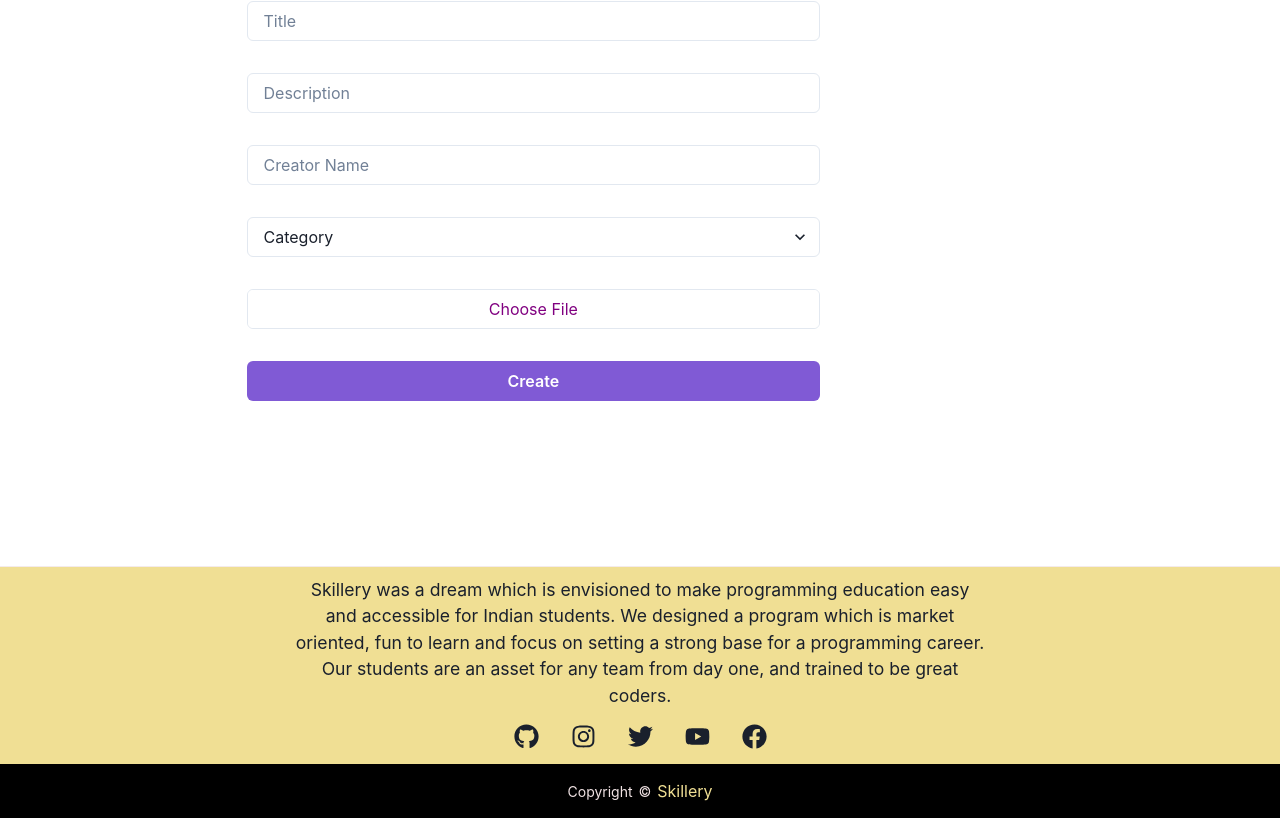
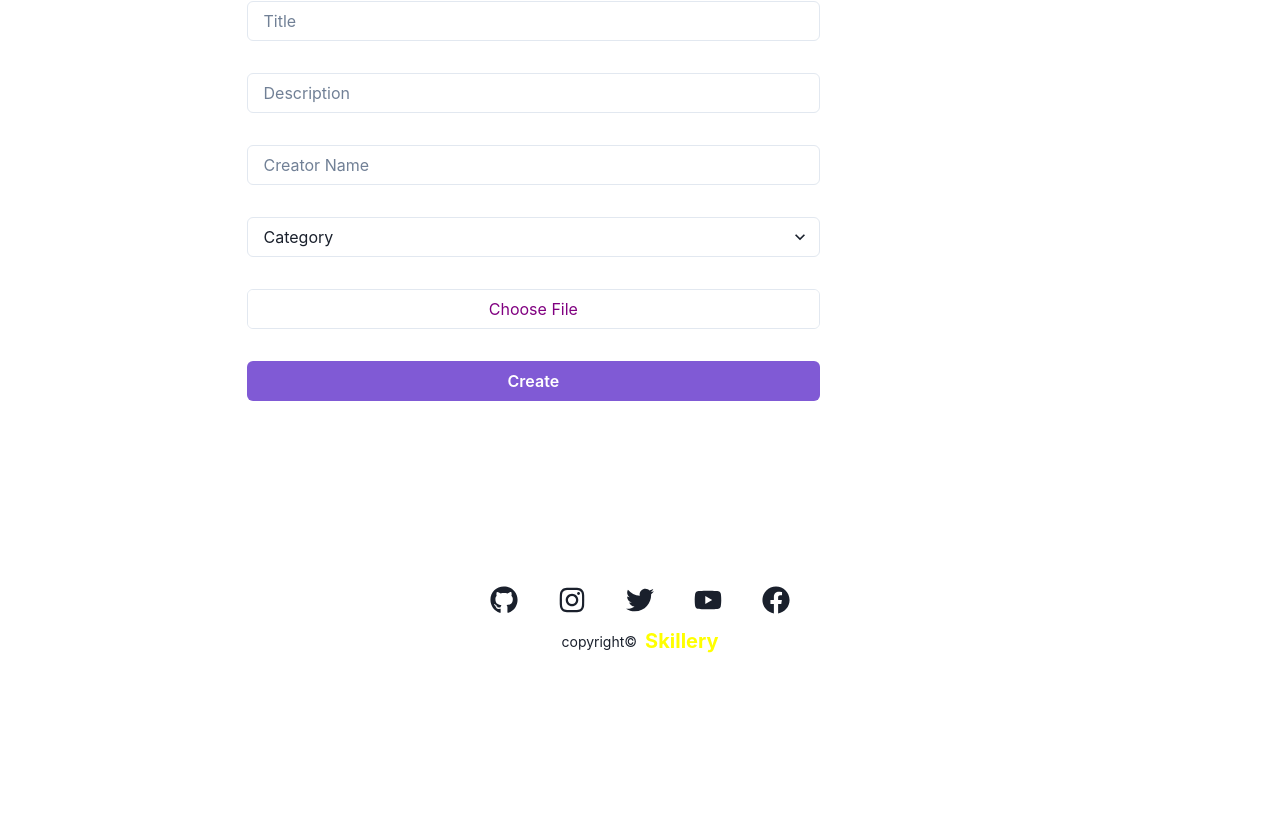
Before and after one commit to ashutoshrawat29/Skillery-FFSD, a React (Create React App) app in the folder frontend/: page /admin/createcourse in a window 1280 px wide. Shown: the part 234-1052 px from the top of the page. After the commit the page ends 906 px from the top, so only its background shows below. Built offline with nearby package versions, Linux system fonts and the light colour scheme.

Commit message:
final changes for mid review

```diff
--- a/frontend/package.json
+++ b/frontend/package.json
@@ -22,6 +22,7 @@
     "react-redux": "^8.0.4",
     "react-router-dom": "^6.4.2",
     "react-scripts": "5.0.1",
+    "react-visibility-sensor": "^5.1.1",
     "web-vitals": "^2.1.4"
   },
   "scripts": {
--- a/frontend/src/components/Courses/Courses.js
+++ b/frontend/src/components/Courses/Courses.js
@@ -88,7 +88,7 @@ function Courses({ courses }) {
     console.log('Added to playlist');
   };
   return (
-    <Container minH={'95vh'} maxW="container.lg" paddingY="8">
+    <Container minH={'100vh'} maxW="container.lg" paddingY="8">
       <Heading children="All Courses" m={'8'} />
       <Input
         value={keyword}
--- a/frontend/src/components/Home.css
+++ b/frontend/src/components/Home.css
@@ -51,3 +51,15 @@
 .course:hover{
   transform: translateY(-10px);
 }
+
+.footer__icon {
+  font-size: 1.75rem;
+  margin-left: 1rem;
+  margin-right: 1rem;
+}
+
+.footer__icon :hover {
+  color: yellow;
+  background-color: #090808;
+  transition: all 0.2s;
+}
--- a/frontend/src/components/Home.js
+++ b/frontend/src/components/Home.js
@@ -1,4 +1,4 @@
-import React from 'react';
+import React, { useRef } from 'react';
 import {
   Box,
   Button,
@@ -16,7 +16,13 @@ import { SiCoursera, SiUdemy } from 'react-icons/si';
 import { DiAws } from 'react-icons/di';
 import vg from '../assests/images/bg.png';
 import introVideo from '../assests/videos/video1.mp4'
+import ReactVisibilitySensor from 'react-visibility-sensor';
+
 function Home() {
+  const videoRef = useRef();
+  const reactVisibilitySensorHandler = (isVisible) => {
+    isVisible? videoRef.current.play() : videoRef.current.pause();
+  }
   return (
     <div className="home">
       <div className="container">
@@ -55,6 +61,7 @@ function Home() {
             <DiAws />
         </HStack>
         <div className="container2">
+          <ReactVisibilitySensor onChange={reactVisibilitySensorHandler}>
               <video
               autoPlay
               controls
@@ -62,8 +69,10 @@ function Home() {
               disablePictureInPicture = {true}
               disableRemotePlayback = {true}
               src={introVideo}
+              ref={videoRef}
               >
               </video>
+          </ReactVisibilitySensor>
         </div>
       </Box>
     </div>
--- a/frontend/src/components/Layout/Footer/Footer.css
+++ /dev/null
@@ -1,57 +0,0 @@
-.footer {
-  display: flex;
-  justify-content: center;
-  border-top: 1px solid rgb(244, 235, 235);
-  padding-top: 10px;
-  font-style: bold;
-  font-weight: 10px;
-  font-size: 1.1rem;
-  height: auto;
-  background-color: #f0df94;
-  text-align: center;
-  padding-left: 23%;
-  padding-right: 23%;
-}
-
-.Footer {
-  display: flex;
-  justify-content: center;
-  padding-top: 15px;
-  padding-bottom: 15px;
-  background-color: #f0df94;
-}
-
-.footer__icon {
-  font-size: 25px;
-  margin-left: 1rem;
-  margin-right: 1rem;
-}
-
-.footer__icon :hover {
-  color: rgb(221, 60, 60);
-  background-color: #090808;
-  transition: all 0.2s;
-}
-
-.footer-bottom {
-  background: #000;
-  /* width: 100vw; */
-  padding: 15px;
-  text-align: center;
-}
-.footer-bottom p {
-  color: rgb(241, 227, 228);
-  font-size: 14px;
-  word-spacing: 2px;
-  text-transform: capitalize;
-}
-.footer-bottom p a {
-  color: #f0df94;
-  font-size: 16px;
-  text-decoration: none;
-}
-.footer-bottom span {
-  text-transform: uppercase;
-  opacity: 0.4;
-  font-weight: 200;
-}
--- a/frontend/src/components/Layout/Footer/Footer.js
+++ b/frontend/src/components/Layout/Footer/Footer.js
@@ -1,3 +1,4 @@
+import { HStack, Text, VStack } from '@chakra-ui/react';
 import React from 'react';
 
 import {
@@ -7,33 +8,39 @@ import {
   FaFacebook,
   FaGithub,
 } from 'react-icons/fa';
+import { Link } from 'react-router-dom';
 
-import './Footer.css';
+import '../../Home.css';
 
 function Footer() {
   return (
-    <div>
-      <p className="footer">
-        {' '}
-        Skillery was a dream which is envisioned to make programming education
-        easy and accessible for Indian students. We designed a program which is
-        market oriented, fun to learn and focus on setting a strong base for a
-        programming career. Our students are an asset for any team from day one,
-        and trained to be great coders.
-      </p>
-      <div className="Footer">
-        <FaGithub className="footer__icon" fontSize="large" href="/" />
-        <FaInstagram className="footer__icon" fontSize="large" href="/" />
-        <FaTwitter className="footer__icon" fontSize="large" href="/" />
-        <FaYoutube className="footer__icon" fontSize="large" href="/" />
-        <FaFacebook className="footer__icon" fontSize="large" href="/" />
-      </div>
-      <div className="footer-bottom">
-        <p>
-          copyright &copy; <a href="#">Skillery</a>{' '}
-        </p>
-      </div>
-    </div>
+    <>
+      <VStack margin={4}>
+        <HStack margin={1}>
+          <Link>
+            <FaGithub className="footer__icon" />
+          </Link>
+          <Link>
+            <FaInstagram className="footer__icon" />
+          </Link>
+          <Link>
+            <FaTwitter className="footer__icon" />
+          </Link>
+          <Link>
+            <FaYoutube className="footer__icon" />
+          </Link>
+          <Link>
+            <FaFacebook className="footer__icon" />
+          </Link>
+        </HStack>
+        <HStack>
+          <Text children="copyright&copy;" fontSize="sm" />
+          <Link to="/">
+            <Text children="Skillery" color="yellow" fontSize="xl" style={{"fontWeight" : "bold"}} />
+          </Link>
+        </HStack>
+      </VStack>
+    </>
   );
 }
 
--- a/frontend/src/components/Layout/Header/Header.js
+++ b/frontend/src/components/Layout/Header/Header.js
@@ -13,7 +13,7 @@ import { useDisclosure } from '@chakra-ui/hooks';
 import { HStack, VStack } from '@chakra-ui/layout';
 import { Link } from 'react-router-dom';
 function Header() {
-  const isAuthenticated = true;
+  const isAuthenticated = false;
   const user = {
     role: "admin"
   }
--- /dev/null
+++ b/frontend/src/components/Layout/SuccessModal/SuccessModal.js
@@ -0,0 +1,44 @@
+import {
+  Button,
+  Flex,
+  Modal,
+  ModalBody,
+  ModalCloseButton,
+  ModalContent,
+  ModalFooter,
+  ModalHeader,
+  ModalOverlay,
+} from '@chakra-ui/react';
+import React from 'react';
+import { AiFillCheckCircle } from 'react-icons/ai';
+import { Link } from 'react-router-dom';
+
+function SuccessModal(props) {
+  return (
+    <Modal isOpen={props.isOpen} onClose={props.onClose}>
+      <ModalOverlay />
+      <ModalContent>
+        <ModalHeader>
+          {' '}
+          <Flex alignItems="center" gap="1">
+            <AiFillCheckCircle color="green" />
+            Success
+          </Flex>
+        </ModalHeader>
+        <ModalCloseButton />
+        <ModalBody>{props.successText}</ModalBody>
+
+        <ModalFooter>
+          <Link to={props.buttonLink}>
+            <Button colorScheme={props.colorTheme} mr={3}>
+              {props.buttonText}
+            </Button>
+          </Link>
+          <Button variant="ghost" onClick={props.onClose}>Close</Button>
+        </ModalFooter>
+      </ModalContent>
+    </Modal>
+  );
+}
+
+export default SuccessModal;
--- a/frontend/src/components/Login/Login.js
+++ b/frontend/src/components/Login/Login.js
@@ -69,14 +69,10 @@ const Login = () => {
 
 
     return (
-        <Container minH={'95vh'} maxW="container.sm" paddingY="8">
+        <Container minH={'85vh'} maxW="container.sm" paddingY="8">
             <VStack h="full" justifyContent="center" spacing="16">
 
                 <Heading children="Welcome to Skillery" m={'8'} />
-
-                {/* <div className='heading' m={'8'}>
-                    Welcome to courseBundler
-                </div> */}
 
                 <form onSubmit={submitHandler}style={{width: "100%"}}>
                 <FormControl isInvalid={error.enteredEmail}>
--- a/frontend/src/components/Register/Register.js
+++ b/frontend/src/components/Register/Register.js
@@ -11,7 +11,6 @@ import {
 
 import React, { useState } from 'react';
 
-// import './SignUp';
 
 const Register = (event) => {
     const [enteredName, setEnteredName] = useState('');
```
Also changed, not shown: frontend/src/components/Admin/CreateCourse.js (+89 -14 lines), frontend/src/components/Request/Request.js (+60 -37 lines), 1 other file (tests, documents, lock files or other folders). Lines whose indentation alone changed are shown as unchanged.
